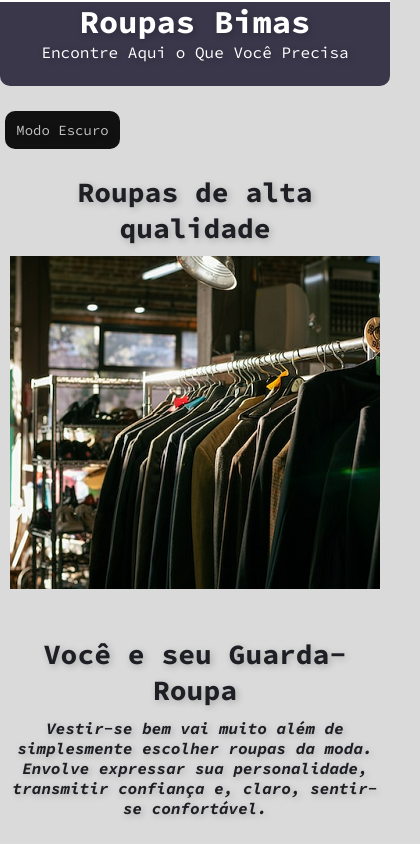
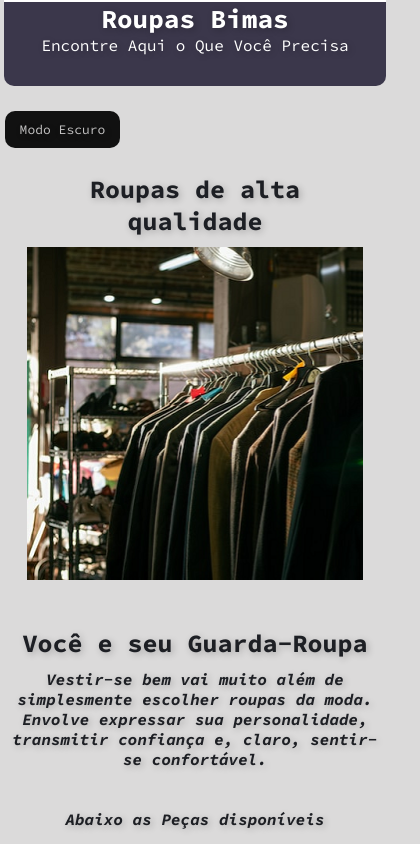
Before and after one commit to Sithluis/teste-de-responsividade-roupas-sites, a plain HTML site: page index.html in a window 390 px wide. Shown: the top 844 px of the page, 420 px wide, since content can reach past the window. Drawn offline with Linux system fonts and the light colour scheme.

Commit message:
responsividade  atualização

```diff
--- a/estilos/style.css
+++ b/estilos/style.css
@@ -191,12 +191,12 @@ footer > ul > li > a:hover {
         }
 
         #banner {
-            width: 100%;
+            width: 98%;
             height: 10vh;
         }
 
         #banner > h1 {
-            font-size: 2rem;
+            font-size: 26px;
         }
 
         #banner > p {
@@ -210,7 +210,7 @@ footer > ul > li > a:hover {
         }
 
         section > h2 {
-            font-size: 28px;
+            font-size: 25px;
         }
 
         section > p {
@@ -219,7 +219,7 @@ footer > ul > li > a:hover {
         }
 
         .imgT {
-            width: 100%;
+            width: 91%;
             height: 350px;
             background-repeat: no-repeat;
             margin: auto;
@@ -241,20 +241,24 @@ footer > ul > li > a:hover {
         }
 
         footer {
-            width: 100%;
+            width: 92%;
         }
 
         footer > ul > li {
             margin: auto;
-            width: 70%;
+            width: 60%;
             list-style-type: none;
             margin-top: 4px;
+        }
+
+        footer h3 {
+            font-size: 20px;
         }
 
         #darkmod {
             cursor: pointer;
             border-radius: 10px;
-            font-size: 14px;
+            font-size: 13px;
             text-align: center;
             padding: 10px;
             margin: 5px;
```
